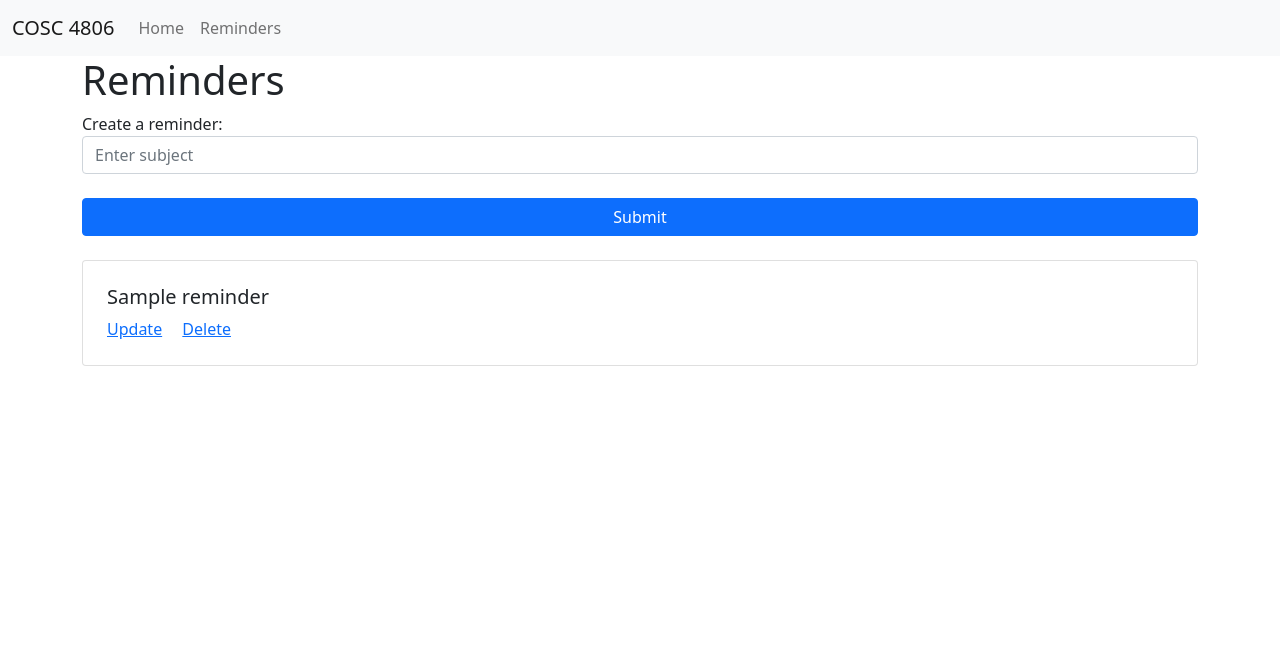
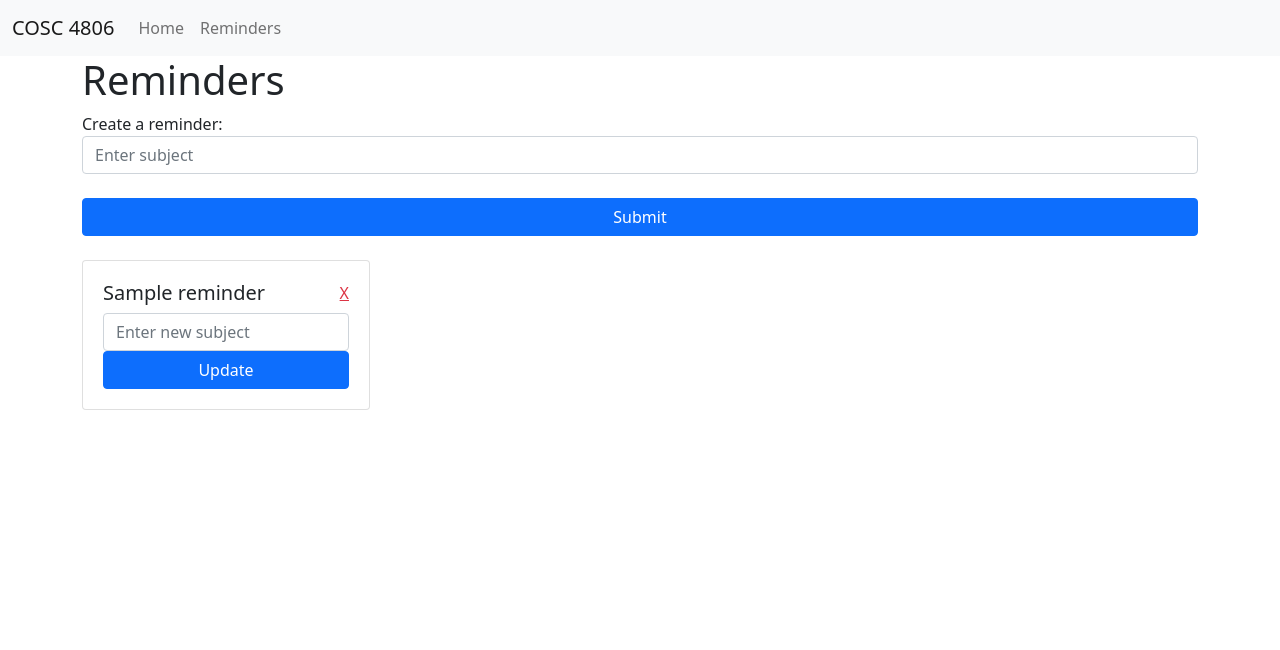
Before and after one commit to am-ping/cosc-4806, a PHP site: page /reminders in a window 1280 px wide. Shown: the top 650 px of the page. Run offline with PHP 8.4, Linux system fonts and the light colour scheme; the visitor is signed in with stand-in values (Sample User, id 1); tables that the repository leaves empty or names only in its code hold one stand-in row (values such as "Sample post"); data that the repository does not hold is empty.

Commit message:
Add functionality to update reminders

```diff
--- a/app/controllers/reminders.php
+++ b/app/controllers/reminders.php
@@ -10,13 +10,13 @@ class Reminders extends Controller {
 
   public function create() {
     $subject = $_REQUEST['subject'];
-
     $reminder = $this->model('Reminder');
     $reminder->create_reminder($subject);
   }
 
   public function update() {
     $id = $_GET['id'];
+    $subject = $_REQUEST['new_subject'];
     $reminder = $this->model('Reminder');
     $reminder->update_reminder($id, $subject);
   }
--- a/app/views/reminders/index.php
+++ b/app/views/reminders/index.php
@@ -17,15 +17,22 @@
         <button type="submit" class="btn btn-primary" style="width: 100%;">Submit</button>
     </form>
     <br>
-    <div class="card-group">
+    <div class="d-flex flex-wrap justify-content-start gap-3 text-bg-primary">
         <?php
             foreach ($data['reminders'] as $reminder) { ?>
-                <div class="card text-bg-primary p-2" style="width: 18rem;">
-                  <div class="card-body">
-                    <h5 class="card-title"><? echo $reminder['subject'] ?></h5>
-                    <a href="/reminders/update/?id=<? echo $reminder['id'];?>" class="card-link">Update</a>
-                    <a href="/reminders/delete/?id=<? echo $reminder['id'];?>" class="card-link">Delete</a>
-                  </div>
+                <div class="card text-bg-primary p-1" style="width: 18rem;">
+                    <div class="card-body">
+                        <div class="d-flex justify-content-between">
+                            <h5 class="card-title"><? echo $reminder['subject'] ?></h5>
+                            <a class="link-danger link-offset-3 link-underline link-underline-opacity-0" href="/reminders/delete/?id=<? echo $reminder['id'];?>" class="card-link">X</a>
+                        </div>
+                        <form action="/reminders/update/?id=<? echo $reminder['id'];?>" method="post" >
+                            <div class="form-group">
+                                <input required type="text" class="form-control" name="new_subject" placeholder="Enter new subject">
+                                <button type="submit" class="btn btn-primary" style="width: 100%;">Update</button>
+                            </div>
+                        </form>
+                    </div>
                 </div>
             <?
             }
```
